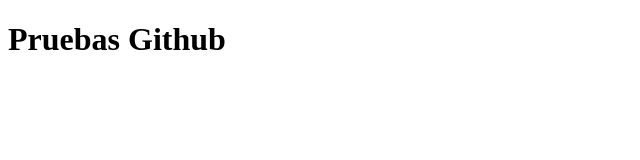
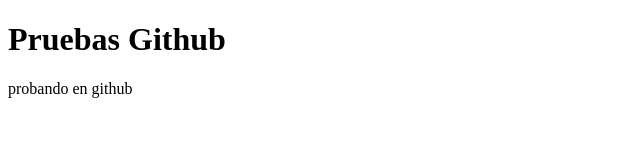
Before and after one commit to osvaldomoy/clase_22_02_20, a plain HTML site: page index.html in a window 1280 px wide. Shown: the whole page, without its empty margins (0-640 px from the left). Drawn offline with Linux system fonts and the light colour scheme.

Commit message:
Update index.html
Añadiendo parrafo

```diff
--- a/index.html
+++ b/index.html
@@ -7,5 +7,6 @@
 </head>
 <body>
     <h1>Pruebas Github</h1>
+    <p>probando en github</p>
 </body>
 </html>
```
